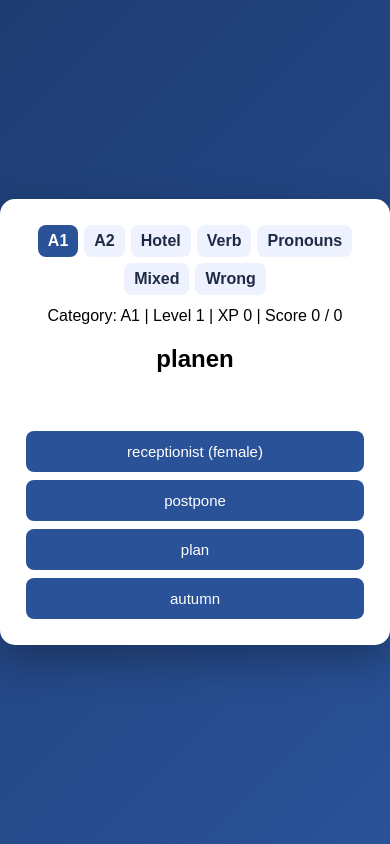
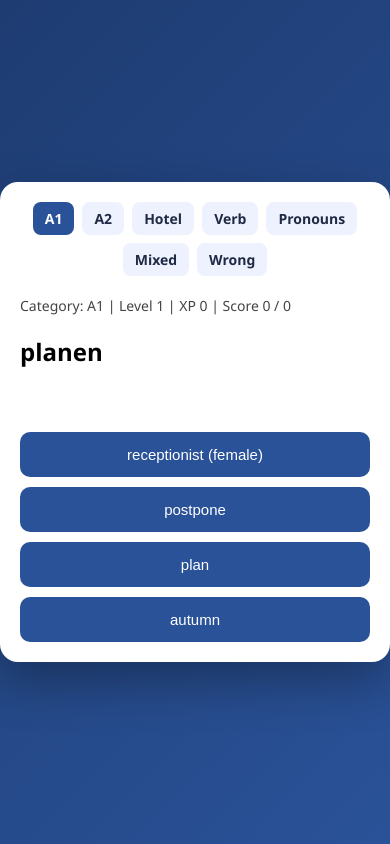
Before and after one commit to fbaykusak7-cyber/deutsch-quiz, a Flask app: page / in a window 390 px wide. Run offline with Flask 3, Linux system fonts and the light colour scheme.

Commit message:
responsive update

```diff
--- a/templates/index.html
+++ b/templates/index.html
@@ -2,30 +2,145 @@
 <html>
 <head>
 <meta charset="UTF-8">
+<meta name="viewport" content="width=device-width, initial-scale=1.0">
 <title>Deutsch Quiz</title>
+
 <style>
+
+/* ===== GENEL ===== */
+
 body{
-  margin:0;font-family:Arial;
+  margin:0;
+  font-family: 'Segoe UI', Arial, sans-serif;
   background:linear-gradient(135deg,#1e3c72,#2a5298);
-  display:flex;justify-content:center;align-items:center;height:100vh;
+  display:flex;
+  justify-content:center;
+  align-items:center;
+  min-height:100vh;
 }
+
 .card{
-  background:white;padding:26px;border-radius:15px;width:580px;
-  text-align:center;box-shadow:0 15px 40px rgba(0,0,0,0.3);
+  background:white;
+  border-radius:18px;
+  box-shadow:0 20px 50px rgba(0,0,0,0.3);
+  transition:0.3s;
 }
-.catbar{display:flex;gap:6px;flex-wrap:wrap;justify-content:center;margin-bottom:12px;}
+
+/* ===== MASAÜSTÜ ===== */
+
+@media (min-width: 900px){
+
+  .card{
+    width:800px;
+    padding:40px;
+  }
+
+  h2{
+    font-size:38px;
+  }
+
+  button.answer{
+    font-size:18px;
+    padding:16px;
+  }
+
+}
+
+/* ===== TABLET ===== */
+
+@media (min-width: 600px) and (max-width: 899px){
+
+  .card{
+    width:600px;
+    padding:30px;
+  }
+
+  h2{
+    font-size:30px;
+  }
+
+}
+
+/* ===== MOBİL ===== */
+
+@media (max-width: 599px){
+
+  .card{
+    width:95%;
+    padding:20px;
+  }
+
+  h2{
+    font-size:24px;
+  }
+
+  button.answer{
+    font-size:15px;
+    padding:14px;
+  }
+
+}
+
+/* ===== ORTAK STİL ===== */
+
+.catbar{
+  display:flex;
+  flex-wrap:wrap;
+  gap:8px;
+  justify-content:center;
+  margin-bottom:20px;
+}
+
 .cat{
-  padding:7px 10px;border-radius:8px;text-decoration:none;
-  background:#eef2ff;color:#1f2a44;font-weight:600;
+  padding:7px 12px;
+  border-radius:8px;
+  text-decoration:none;
+  background:#eef2ff;
+  color:#1f2a44;
+  font-weight:600;
+  font-size:14px;
 }
-.cat.active{background:#2a5298;color:white;}
+
+.cat.active{
+  background:#2a5298;
+  color:white;
+}
+
+.stats{
+  font-size:14px;
+  margin-bottom:15px;
+  color:#444;
+}
+
 button.answer{
-  width:100%;padding:12px;margin-top:8px;border:none;border-radius:8px;
-  background:#2a5298;color:white;cursor:pointer;font-size:15px;
+  width:100%;
+  margin-top:10px;
+  border:none;
+  border-radius:10px;
+  background:#2a5298;
+  color:white;
+  cursor:pointer;
+  transition:0.2s;
 }
-.feedback{height:22px;margin:8px 0;font-weight:700;}
+
+button.answer:hover{
+  background:#1e3c72;
+}
+
+button.answer:active{
+  transform:scale(0.97);
+}
+
+.feedback{
+  height:25px;
+  margin:10px 0;
+  font-weight:bold;
+  font-size:16px;
+}
+
 </style>
 </head>
+
 <body>
 
 <div class="card">
@@ -40,7 +155,7 @@ button.answer{
 <a class="cat {% if selected_level=='wrong' %}active{% endif %}" href="/set/wrong">Wrong</a>
 </div>
 
-<div>
+<div class="stats">
 Category: {{selected_level.upper()}} |
 Level {{level_number}} |
 XP {{xp}} |
@@ -59,56 +174,57 @@ Score {{score}} / {{total}}
 </div>
 
 <script>
+
+// 🔊 MOBİL + DESKTOP SES
+
 function speak(text){
   const u = new SpeechSynthesisUtterance(text);
-  u.lang = "de-DE";
-  u.rate = 0.9;
-  u.pitch = 1;
+  u.lang="de-DE";
+  u.rate=0.9;
   speechSynthesis.cancel();
   speechSynthesis.speak(u);
 }
 
 function playCorrect(){
-  const ctx = new AudioContext();
+  const ctx = new (window.AudioContext || window.webkitAudioContext)();
   const o = ctx.createOscillator();
   const g = ctx.createGain();
   o.type="triangle";
-  o.frequency.setValueAtTime(900, ctx.currentTime);
-  o.frequency.exponentialRampToValueAtTime(1300, ctx.currentTime+0.2);
-  g.gain.setValueAtTime(0.001, ctx.currentTime);
-  g.gain.exponentialRampToValueAtTime(0.4, ctx.currentTime+0.05);
-  g.gain.exponentialRampToValueAtTime(0.001, ctx.currentTime+0.25);
+  o.frequency.value=950;
+  g.gain.value=0.35;
   o.connect(g); g.connect(ctx.destination);
-  o.start(); o.stop(ctx.currentTime+0.25);
+  o.start();
+  o.stop(ctx.currentTime+0.18);
 }
 
 function playWrong(){
-  const ctx = new AudioContext();
+  const ctx = new (window.AudioContext || window.webkitAudioContext)();
   const o = ctx.createOscillator();
   const g = ctx.createGain();
   o.type="sawtooth";
-  o.frequency.setValueAtTime(220, ctx.currentTime);
-  o.frequency.exponentialRampToValueAtTime(120, ctx.currentTime+0.3);
-  g.gain.setValueAtTime(0.001, ctx.currentTime);
-  g.gain.exponentialRampToValueAtTime(0.4, ctx.currentTime+0.05);
-  g.gain.exponentialRampToValueAtTime(0.001, ctx.currentTime+0.35);
+  o.frequency.value=200;
+  g.gain.value=0.35;
   o.connect(g); g.connect(ctx.destination);
-  o.start(); o.stop(ctx.currentTime+0.35);
+  o.start();
+  o.stop(ctx.currentTime+0.25);
 }
 
 window.onload=function(){
-  speak(document.getElementById("word").innerText);
+  setTimeout(()=>speak(document.getElementById("word").innerText),400);
 
   const fb="{{feedback}}";
+
   if(fb==="correct"){
     document.getElementById("fb").innerText="Correct ✅";
     playCorrect();
   }
+
   if(fb==="wrong"){
     document.getElementById("fb").innerText="Wrong ❌";
     playWrong();
   }
 }
+
 </script>
 
 </body>
```
